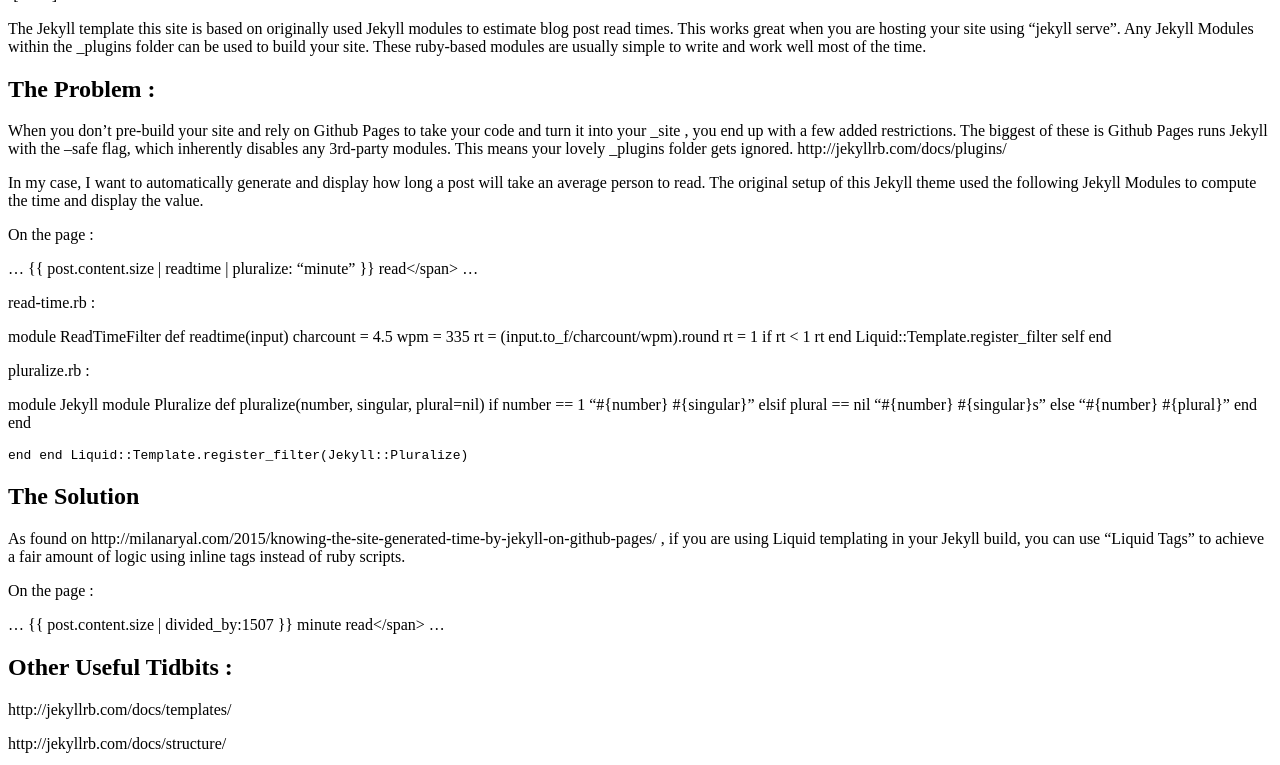
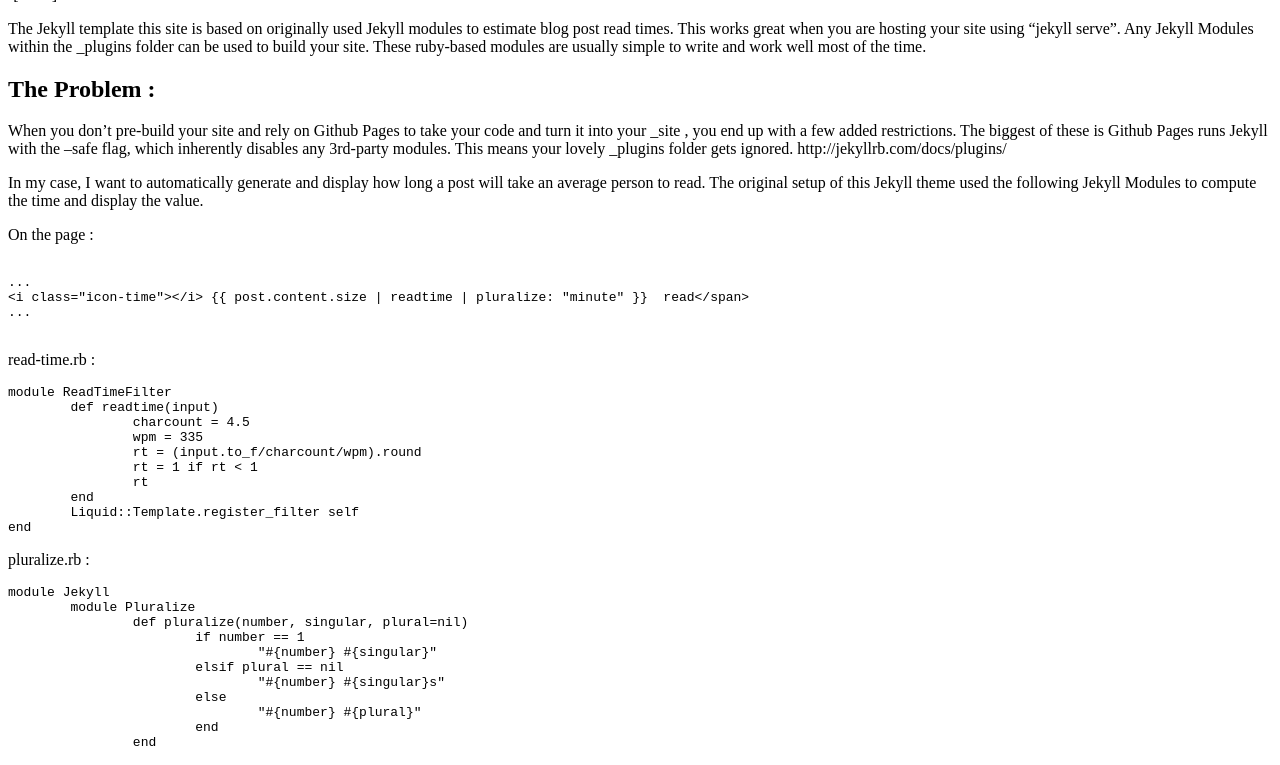
Before and after one commit to hmfaysal/Jekyll-HMFAYSAL-Theme, a Jekyll site: the page built from _posts/2015-09-30-liquid-jekyll.md, in a window 1280 px wide and 1400 px high, scrolled down 1109 px. Shown: the top 765 px of the window. Built offline with Jekyll 4.4.1, drawn with Linux system fonts in a browser that asks for light colours; comment, search, counter and statistics services are not loaded; some of the changed text lies outside the part shown.

Commit message:
added new post liquid jekyll

```diff
--- a/_posts/2015-09-30-liquid-jekyll.md
+++ b/_posts/2015-09-30-liquid-jekyll.md
@@ -27,14 +27,16 @@
 In my case, I want to automatically generate and display how long a post will take an average person to read. The original setup of this Jekyll theme used the following Jekyll Modules to compute the time and display the value.
 
 On the page &#58;
+~~~ html
 {% raw %}
 ...
 <i class="icon-time"></i> {{ post.content.size | readtime | pluralize: "minute" }}  read</span>
 ...
 {% endraw %}
+~~~
 
 read-time.rb &#58;
-{% raw %}
+~~~ ruby
 module ReadTimeFilter
 	def readtime(input)
 		charcount = 4.5
@@ -45,10 +47,10 @@
 	end
 	Liquid::Template.register_filter self
 end
-{% endraw %}
+~~~
 
 pluralize.rb &#58;
-{% raw %}
+~~~ ruby
 module Jekyll
 	module Pluralize
 		def pluralize(number, singular, plural=nil)
@@ -64,17 +66,19 @@
 	end
 end
 Liquid::Template.register_filter(Jekyll::Pluralize)
-{% endraw %}
+~~~
 
 # The Solution
 As found on <a>http://milanaryal.com/2015/knowing-the-site-generated-time-by-jekyll-on-github-pages/</a> , if you are using Liquid templating in your Jekyll build, you can use "Liquid Tags" to achieve a fair amount of logic using inline tags instead of ruby scripts.
 
 On the page &#58;
+~~~ html
 {% raw %}
 ...
 <i class="icon-time"></i> {{ post.content.size | divided_by:1507 }}  minute read</span>
 ...
 {% endraw %}
+~~~
 
 # Other Useful Tidbits &#58;
 <a>http://jekyllrb.com/docs/templates/</a>
```
